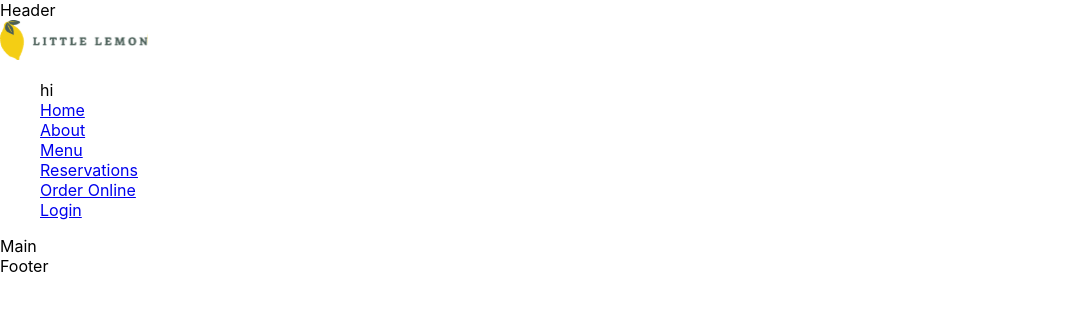
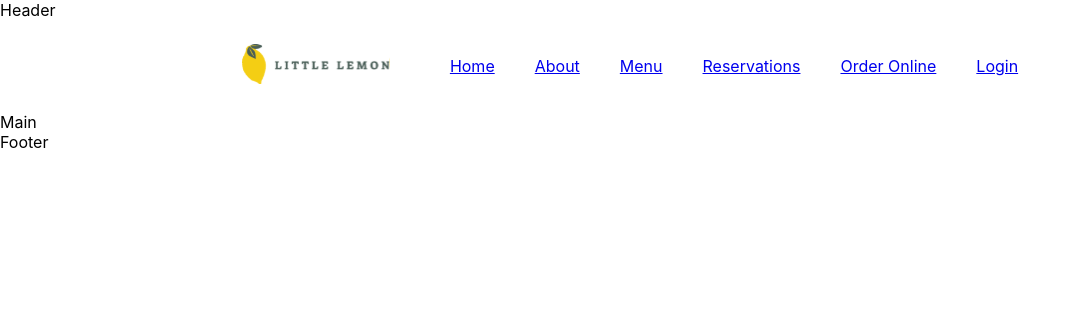
Before and after one commit to Diksha-1901/my-capstone-project, a React (Create React App) app: page / in a window 1280 px wide. Shown: the top 310 px of the page, without its empty margins (0-1080 px from the left). Built offline with nearby package versions, Linux system fonts and the light colour scheme.

Commit message:
modified

```diff
--- a/src/App.css
+++ b/src/App.css
@@ -1,3 +1,35 @@
+
+/*
+*{
+  display: grid;
+}
+*/
+
+.nav-bar{
+  display: flex;
+  justify-content: center;
+  align-items: center;
+  padding: 20px 50px;
+}
+
+ul{
+  list-style: none;
+  display: inline-flex;
+  justify-content: space-between;
+}
+
 li{
-  list-style-type: none;
+  padding: 0 20px;
 }
+
+h1{
+  font-size: 64pt;
+}
+
+h2{
+  font-size: 40pt;
+}
+p{
+ /* color: black; */
+  font-size: 20pt;
+}
--- a/src/Nav.js
+++ b/src/Nav.js
@@ -3,12 +3,11 @@ import logo from './Logo .svg'
 
 function Nav() {
     return(
-        <nav>
+        <nav className='nav-bar'>
             <a href="/">
                 <img src={logo}  alt=""/>
             </a>
             <ul>
-                hi
                 <li><a href="/">Home</a></li>
                 <li><a href="/">About</a></li>
                 <li><a href="/">Menu</a></li>
```
